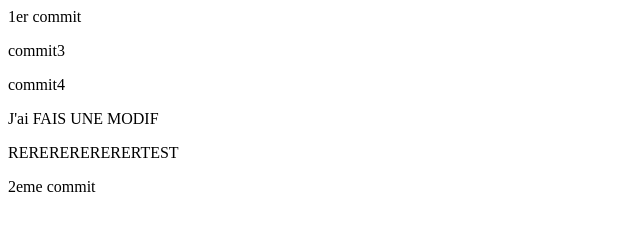
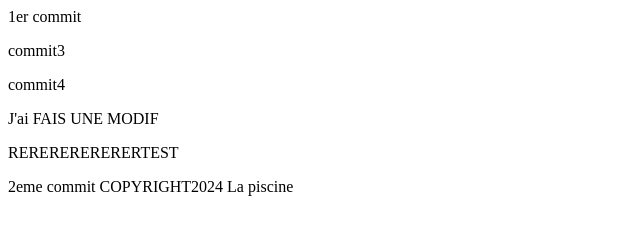
Before and after one commit to ldhem/ProjetGitIntro, a plain HTML site: page index.html in a window 1280 px wide. Shown: the whole page, without its empty margins (0-640 px from the left). Drawn offline with Linux system fonts and the light colour scheme.

Commit message:
Copyright2024

```diff
--- a/index.html
+++ b/index.html
@@ -12,5 +12,5 @@
     <p>RERERERERERERTEST</p>
 
 </body>
-<footer>2eme commit</footer>
+<footer>2eme commit COPYRIGHT2024 La piscine</footer>
 </html>
```
